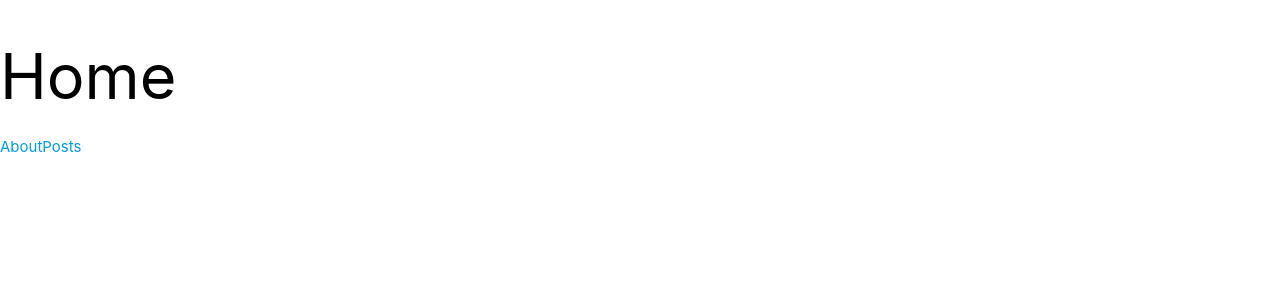
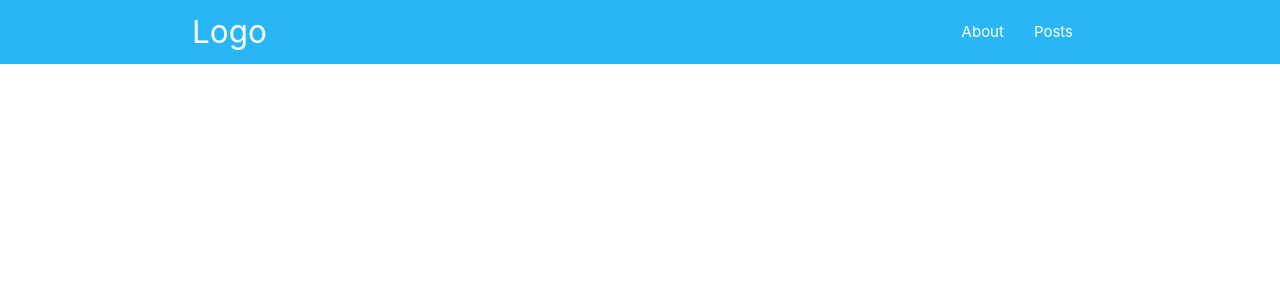
Before and after one commit to TimaevVladislav/ts-next-blog, a Next.js app: page / in a window 1280 px wide. Shown: the top 300 px of the page. Built offline with nearby package versions, Linux system fonts and the light colour scheme.

Commit message:
add:navigation

```diff
--- /dev/null
+++ b/src/pages/components/Navigation.tsx
@@ -0,0 +1,40 @@
+import Link from "next/link"
+
+export default function Navigation() {
+    return (
+        <nav className="light-blue lighten-1" role="navigation">
+            <div className="nav-wrapper container">
+                <a id="logo-container" href="#" className="brand-logo">Logo</a>
+                <ul className="right hide-on-med-and-down">
+                    <li>
+                        <Link href="/about">
+                            About
+                        </Link>
+                    </li>
+                    <li>
+                        <Link href="/posts">
+                            Posts
+                        </Link>
+                    </li>
+                </ul>
+                <ul id="nav-mobile" className="sidenav">
+                    <li>
+                        <li>
+                            <Link href="/about">
+                                About
+                            </Link>
+                        </li>
+                        <li>
+                            <Link href="/posts">
+                                Posts
+                            </Link>
+                        </li>
+                    </li>
+                </ul>
+                <a href="#" data-target="nav-mobile" className="sidenav-trigger">
+                    <i className="material-icons">menu</i>
+                </a>
+            </div>
+        </nav>
+    )
+}
--- a/src/pages/index.tsx
+++ b/src/pages/index.tsx
@@ -1,22 +1,14 @@
-import Link from "next/link"
 import Head from "next/head"
 import 'materialize-css/dist/css/materialize.min.css'
+import Navigation from "@/pages/components/Navigation"
 
 export default function Home() {
   return (
     <>
       <Head>
           <title>Next blog</title>
-          <link rel="stylesheet" href="https://cdnjs.cloudflare.com/ajax/libs/materialize/1.0.0/css/materialize.min.css" />
-
       </Head>
-      <h1>Home</h1>
-      <Link href="/about">
-          About
-      </Link>
-      <Link href="/posts">
-           Posts
-      </Link>
+      <Navigation />
     </>
   )
 }
```
